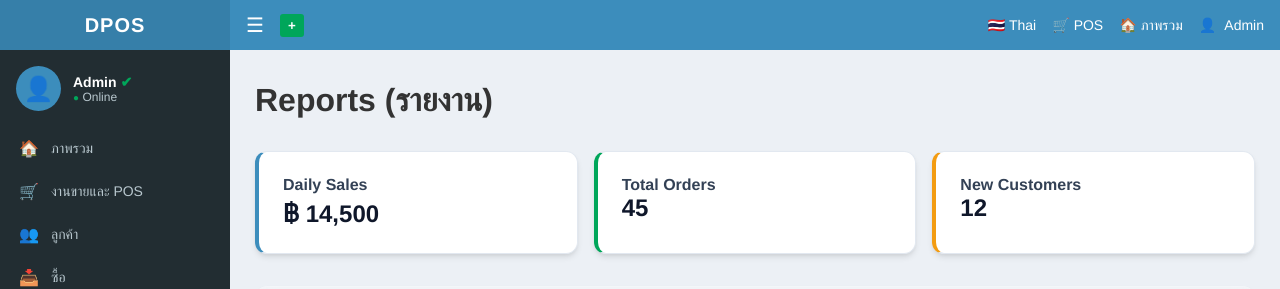
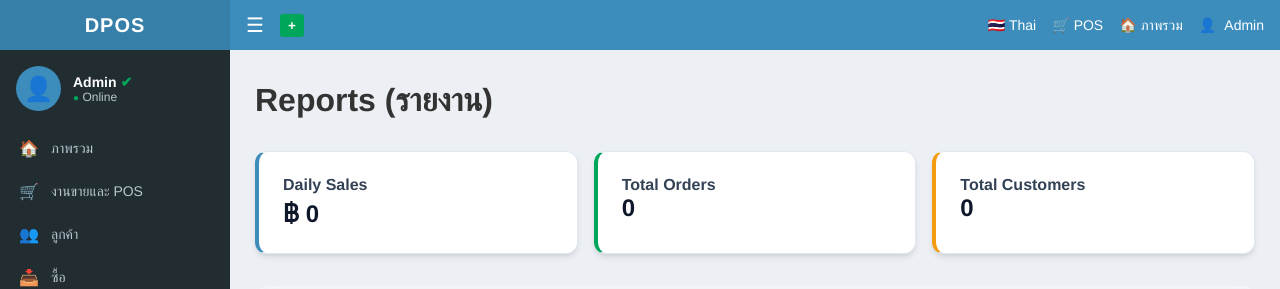
Before and after one commit to Lighting6647/inventory, a Next.js app: page /reports in a window 1280 px wide. Shown: the top 289 px of the page. Built offline with nearby package versions, Linux system fonts and the light colour scheme; no server answers; the database is empty.

Commit message:
Update Reports to fetch real data from database

```diff
--- /dev/null
+++ b/src/app/api/reports/route.ts
@@ -0,0 +1,41 @@
+import { NextResponse } from 'next/server';
+import { prisma } from '@/lib/prisma';
+
+export async function GET() {
+  try {
+    const today = new Date();
+    today.setHours(0, 0, 0, 0);
+
+    // Daily Sales
+    const dailySalesAgg = await prisma.salesOrder.aggregate({
+      where: {
+        createdAt: { gte: today },
+        status: 'COMPLETED'
+      },
+      _sum: { totalAmount: true }
+    });
+    const dailySales = dailySalesAgg._sum.totalAmount || 0;
+
+    // Total Orders (All time)
+    const totalOrders = await prisma.salesOrder.count({
+      where: { status: 'COMPLETED' }
+    });
+
+    // Unique Customers (All time)
+    const uniqueCustomers = await prisma.salesOrder.findMany({
+      where: { customerName: { not: null } },
+      select: { customerName: true },
+      distinct: ['customerName']
+    });
+    const totalCustomers = uniqueCustomers.length;
+
+    return NextResponse.json({
+      dailySales,
+      totalOrders,
+      totalCustomers
+    });
+  } catch (error: any) {
+    console.error('Failed to fetch reports:', error);
+    return NextResponse.json({ error: error.message }, { status: 500 });
+  }
+}
--- a/src/app/reports/page.tsx
+++ b/src/app/reports/page.tsx
@@ -3,14 +3,19 @@ import React, { useState, useEffect } from 'react';
 
 export default function ReportsPage() {
   const [sales, setSales] = useState<any[]>([]);
+  const [stats, setStats] = useState({ dailySales: 0, totalOrders: 0, totalCustomers: 0 });
 
   useEffect(() => {
-    fetch('/api/transactions') // using existing API or simple summary
+    // Fetch transaction logs
+    fetch('/api/transactions')
       .then(r => r.json())
-      .then(data => {
-        // Just mock some data for the report view
-        setSales(data.slice(0, 50));
-      })
+      .then(data => setSales(Array.isArray(data) ? data.slice(0, 50) : []))
+      .catch(console.error);
+
+    // Fetch real summary stats
+    fetch('/api/reports')
+      .then(r => r.json())
+      .then(data => setStats(data))
       .catch(console.error);
   }, []);
 
@@ -21,15 +26,15 @@ export default function ReportsPage() {
       <div style={{ display: 'grid', gridTemplateColumns: 'repeat(auto-fit, minmax(200px, 1fr))', gap: '1rem', marginBottom: '2rem' }}>
         <div className="card" style={{ borderLeft: '4px solid #3c8dbc' }}>
           <h3 style={{ fontSize: '1rem', color: 'var(--secondary-foreground)' }}>Daily Sales</h3>
-          <p style={{ fontSize: '1.5rem', fontWeight: 700 }}>฿ 14,500</p>
+          <p style={{ fontSize: '1.5rem', fontWeight: 700 }}>฿ {stats.dailySales.toLocaleString()}</p>
         </div>
         <div className="card" style={{ borderLeft: '4px solid #00a65a' }}>
           <h3 style={{ fontSize: '1rem', color: 'var(--secondary-foreground)' }}>Total Orders</h3>
-          <p style={{ fontSize: '1.5rem', fontWeight: 700 }}>45</p>
+          <p style={{ fontSize: '1.5rem', fontWeight: 700 }}>{stats.totalOrders.toLocaleString()}</p>
         </div>
         <div className="card" style={{ borderLeft: '4px solid #f39c12' }}>
-          <h3 style={{ fontSize: '1rem', color: 'var(--secondary-foreground)' }}>New Customers</h3>
-          <p style={{ fontSize: '1.5rem', fontWeight: 700 }}>12</p>
+          <h3 style={{ fontSize: '1rem', color: 'var(--secondary-foreground)' }}>Total Customers</h3>
+          <p style={{ fontSize: '1.5rem', fontWeight: 700 }}>{stats.totalCustomers.toLocaleString()}</p>
         </div>
       </div>
 
```
Also changed, not shown: new_models.txt (deleted).
